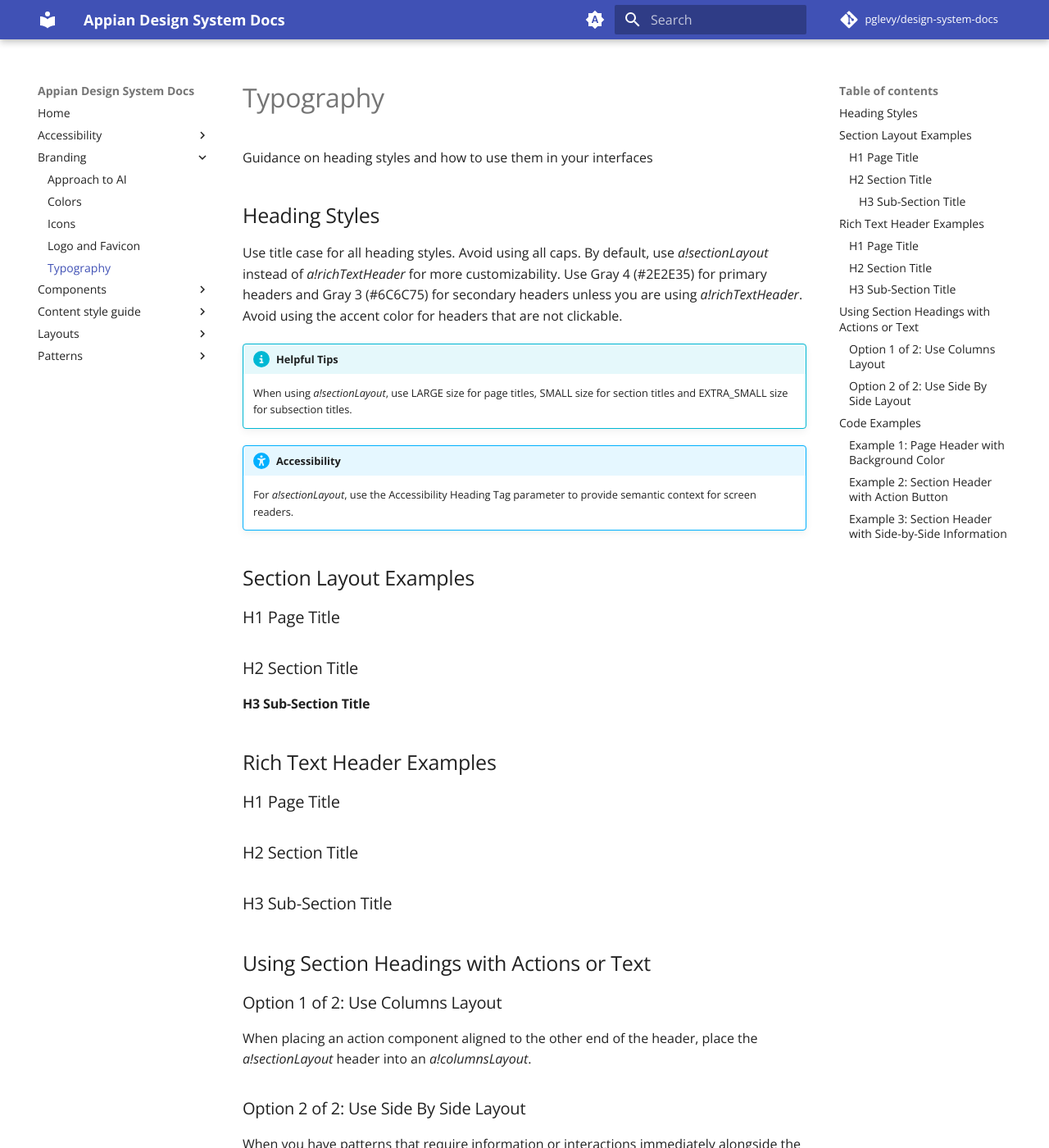
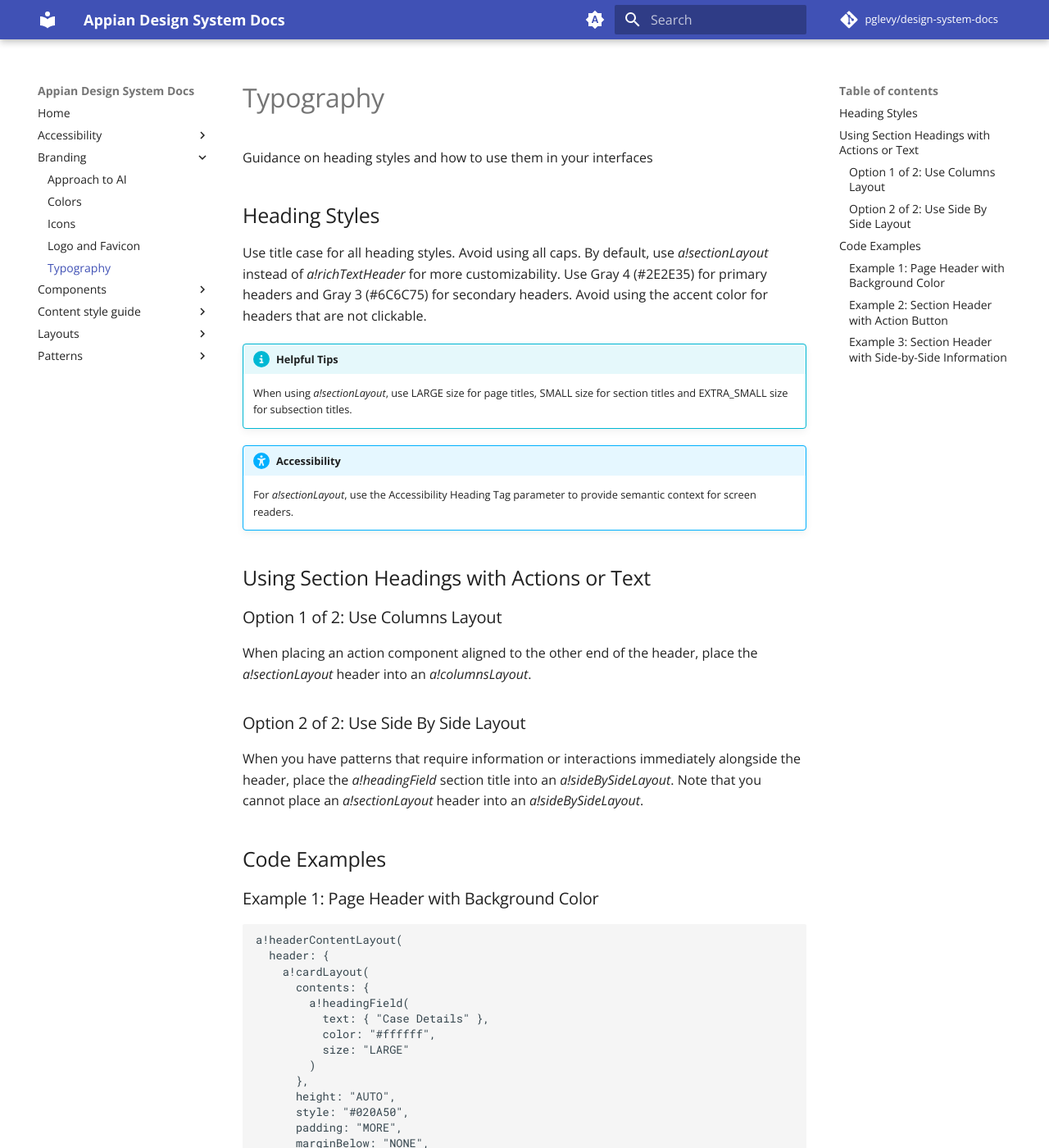
Before and after one commit to appian-design/aurora, an MkDocs documentation site: the page built from docs/branding/typography.md, in a window 1280 px wide and 1400 px high. Shown: the whole window at 82% size. Built offline with MkDocs 1.6.1 and Material for MkDocs 9.7.7, drawn with Linux system fonts in a browser that asks for light colours; comment, search, counter and statistics services are not loaded; some of the changed text lies outside the part shown.

Commit message:
updating outdated content and references to rules

````diff
--- a/docs/branding/typography.md
+++ b/docs/branding/typography.md
@@ -9,7 +9,7 @@
 
 ## Heading Styles
 
-Use title case for all heading styles. Avoid using all caps. By default, use *a!sectionLayout* instead of *a!richTextHeader* for more customizability. Use Gray 4 (#2E2E35) for primary headers and Gray 3 (#6C6C75) for secondary headers unless you are using *a!richTextHeader*. Avoid using the accent color for headers that are not clickable.
+Use title case for all heading styles. Avoid using all caps. By default, use *a!sectionLayout* instead of *a!richTextHeader* for more customizability. Use Gray 4 (#2E2E35) for primary headers and Gray 3 (#6C6C75) for secondary headers. Avoid using the accent color for headers that are not clickable.
 
 !!! info "Helpful Tips"
 
@@ -21,24 +21,6 @@
 
     For *a!sectionLayout*, use the Accessibility Heading Tag parameter to provide semantic context for screen readers.
 
-
-
-## Section Layout Examples
-
-### H1 Page Title
-
-### H2 Section Title
-
-#### H3 Sub-Section Title
-
-## Rich Text Header Examples
-
-### H1 Page Title
-
-### H2 Section Title
-
-### H3 Sub-Section Title
-
 ## Using Section Headings with Actions or Text
 
 ### Option 1 of 2: Use Columns Layout
@@ -47,7 +29,7 @@
 
 ### Option 2 of 2: Use Side By Side Layout
 
-When you have patterns that require information or interactions immediately alongside the header, place the *a!richTextHeader* section title into an *a!sideBySideLayout*. Note that you cannot place an *a!sectionLayout* header into an *a!sideBySideLayout*.
+When you have patterns that require information or interactions immediately alongside the header, place the *a!headingField* section title into an *a!sideBySideLayout*. Note that you cannot place an *a!sectionLayout* header into an *a!sideBySideLayout*.
 
 ## Code Examples
 
@@ -58,15 +40,10 @@
   header: {
     a!cardLayout(
       contents: {
-        a!richTextDisplayField(
-          labelPosition: "COLLAPSED",
-          value: {
-            a!richTextItem(
-              text: { "Case Details" },
-              color: "#ffffff",
-              size: "LARGE"
-            )
-          }
+        a!headingField(
+          text: { "Case Details" },
+          color: "#ffffff",
+          size: "LARGE"
         )
       },
       height: "AUTO",
@@ -77,7 +54,8 @@
     )
   },
   contents: {
-    // Page content goes here
+    /* Page content goes here*/
+
   }
 )
 ```
````
Also changed, not shown: README.md (+40 -28 lines), docs/components/more-less-link.md (+0 -9 lines), docs/components/tags.md (+3 -17 lines), docs/index.md (+3 -3 lines), docs/patterns/charts.md (+3 -0 lines), docs/patterns/inline-dialog.md (+0 -11 lines).
